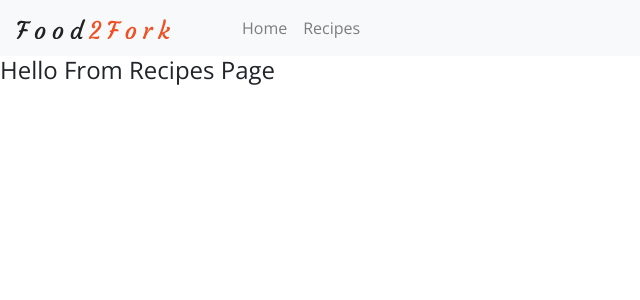
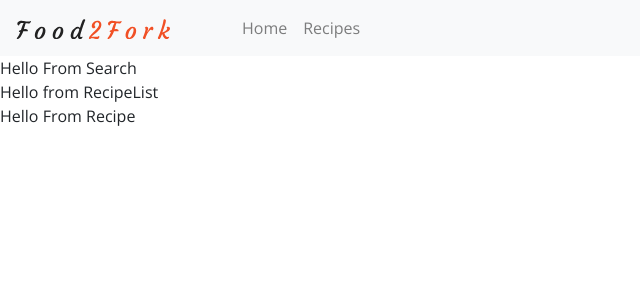
Before and after one commit to Jerem28/react-recipe-app, a React (Create React App) app: page /recipes in a window 1280 px wide. Shown: the top 300 px of the page, without its empty margins (0-640 px from the left). Built offline with nearby package versions, Linux system fonts and the light colour scheme.

Commit message:
Recipe page structure

```diff
--- /dev/null
+++ b/src/components/Recipe.js
@@ -0,0 +1,7 @@
+import React, { Component } from "react";
+
+export default class Recipe extends Component {
+  render() {
+    return <div>Hello From Recipe</div>;
+  }
+}
--- /dev/null
+++ b/src/components/RecipeList.js
@@ -0,0 +1,13 @@
+import React, { Component } from "react";
+import Recipe from "./Recipe";
+
+export default class RecipeList extends Component {
+  render() {
+    return (
+      <div>
+        Hello from RecipeList
+        <Recipe />
+      </div>
+    );
+  }
+}
--- /dev/null
+++ b/src/components/Search.js
@@ -0,0 +1,7 @@
+import React, { Component } from "react";
+
+export default class Search extends Component {
+  render() {
+    return <div>Hello From Search</div>;
+  }
+}
--- a/src/pages/Recipes.js
+++ b/src/pages/Recipes.js
@@ -1,9 +1,34 @@
-import React, { Component } from 'react'
+import React, { Component } from "react";
+import RecipeList from "../components/RecipeList";
+import Search from "../components/Search";
+import { recipeData } from "../data/tempList";
 
 export default class Recipes extends Component {
-    render() {
-        return (
-            <h4>Hello From Recipes Page</h4>
-        )
-    }
+  constructor(props) {
+    super(props);
+  }
+  state = {
+    recipes: recipeData,
+    search: ""
+  };
+  handleChange = event => {
+    this.setState({
+      search: event.target.value
+    });
+  };
+  handleSubmit = event => {
+    event.preventDefault();
+  };
+  render() {
+    return (
+      <React.Fragment>
+        <Search
+          search={this.state.search}
+          handleChange={this.handleChange}
+          handleSubmit={this.handleSubmit}
+        />
+        <RecipeList recipes={this.state.recipes} />
+      </React.Fragment>
+    );
+  }
 }
```
